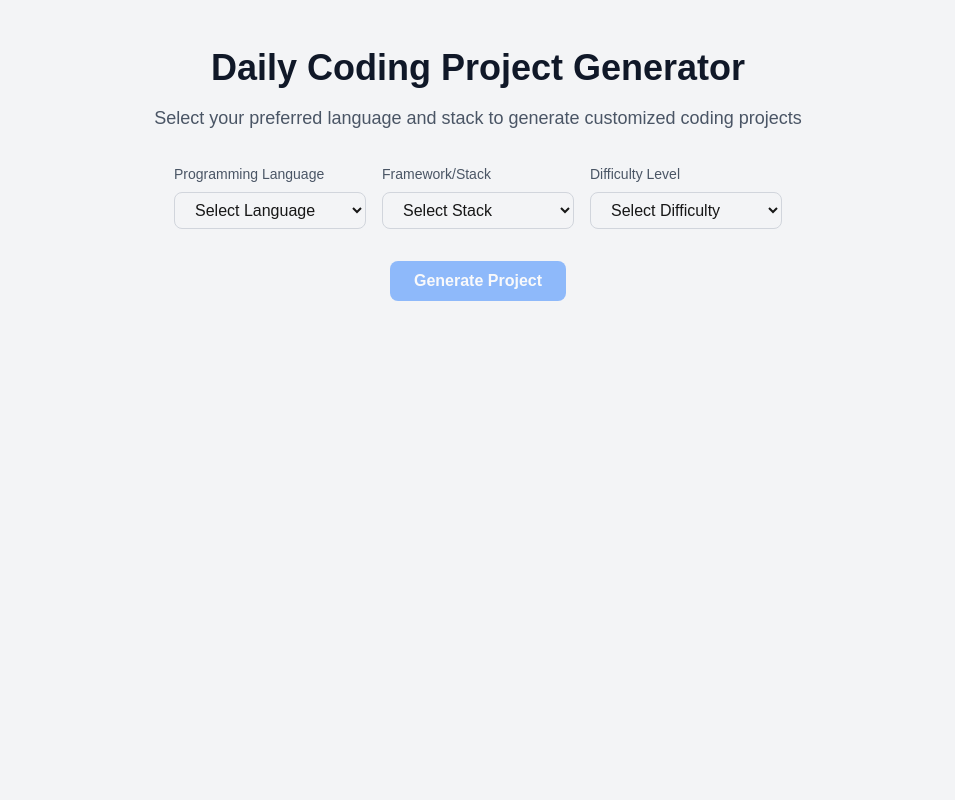
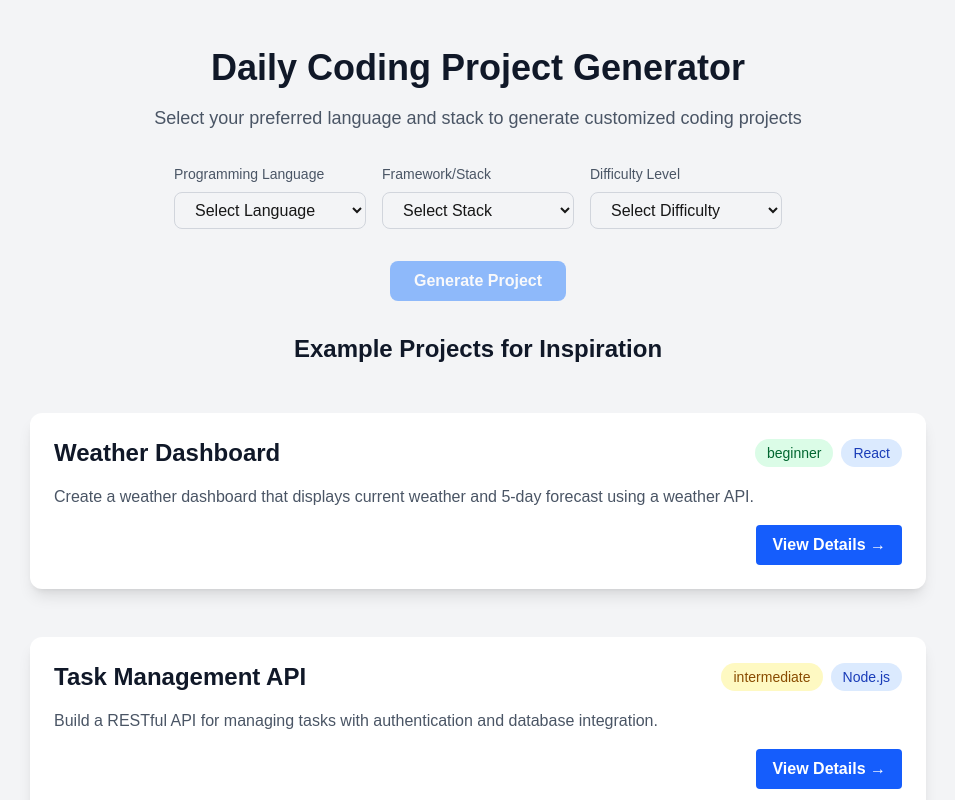
Before and after one commit to onesmuskipchumba0/nova-tasks-ai, a Next.js app: page / in a window 1280 px wide. Shown: the top 800 px of the page, without its empty margins (162-1117 px from the left). Built offline with nearby package versions, Linux system fonts and the light colour scheme.

Commit message:
fix design issues

```diff
--- a/app/page.tsx
+++ b/app/page.tsx
@@ -1,5 +1,7 @@
 'use client'
 import { useState, useEffect } from 'react';
+import { Project, sampleProjects } from '@/data/sampleProjects';
+import Link from 'next/link';
 
 interface Project {
   title: string;
@@ -7,6 +9,7 @@ interface Project {
   difficulty: 'beginner' | 'intermediate' | 'advanced';
   description: string;
   learningPoints?: string[];
+  hints?: string[];
 }
 
 const LANGUAGES = [
@@ -40,6 +43,8 @@ export default function Home() {
   const [selectedLanguage, setSelectedLanguage] = useState<string>("");
   const [selectedStack, setSelectedStack] = useState<string>("");
   const [difficultyLevel, setDifficultyLevel] = useState<string>("");
+  const [showHints, setShowHints] = useState<boolean>(false);
+  const [showingHints, setShowingHints] = useState<Record<string, boolean>>({});
 
   useEffect(() => {
     console.log('Language changed:', selectedLanguage);
@@ -93,6 +98,58 @@ export default function Home() {
     } finally {
       setLoading(false);
     }
+  };
+
+  const toggleHints = (projectId: string, event: React.MouseEvent) => {
+    event.preventDefault();
+    event.stopPropagation();
+    setShowingHints(prev => ({
+      ...prev,
+      [projectId]: !prev[projectId]
+    }));
+  };
+
+  const ProjectCard = ({ project, projectId }: { project: Project, projectId: string }) => {
+    const saveAndNavigate = () => {
+      localStorage.setItem(`project-${projectId}`, JSON.stringify(project));
+    };
+
+    return (
+      <div
+        id={`project-${projectId}`}
+        className="bg-white rounded-xl shadow-lg overflow-hidden transform transition-all duration-300 hover:scale-105 hover:shadow-2xl mt-12 mb-12"
+      >
+        <div className="p-6">
+          <div className="mb-4">
+            <div className="flex justify-between items-center">
+              <h2 className="text-2xl font-bold text-gray-900">{project.title}</h2>
+              <div className="flex items-center space-x-2">
+                <span className={`px-3 py-1 rounded-full text-sm font-medium ${
+                  project.difficulty === 'beginner' ? 'bg-green-100 text-green-800' :
+                  project.difficulty === 'intermediate' ? 'bg-yellow-100 text-yellow-800' :
+                  'bg-red-100 text-red-800'
+                }`}>
+                  {project.difficulty}
+                </span>
+                <span className="inline-block px-3 py-1 bg-blue-100 text-blue-800 rounded-full text-sm font-medium">
+                  {project.technology}
+                </span>
+              </div>
+            </div>
+          </div>
+          <p className="text-gray-600 mb-4 line-clamp-3 text-start">{project.description}</p>
+          <div className="flex justify-end">
+            <Link
+              href={`/project/${projectId}`}
+              onClick={saveAndNavigate}
+              className="bg-blue-600 text-white font-semibold py-2 px-4 rounded hover:bg-blue-700 transition-colors"
+            >
+              View Details →
+            </Link>
+          </div>
+        </div>
+      </div>
+    );
   };
 
   return (
@@ -183,29 +240,33 @@ export default function Home() {
             </div>
           )}
 
-          {project && (
-            <div className="mt-8 bg-white p-6 rounded-lg shadow-lg text-left">
-              <h2 className="text-2xl font-bold mb-4">{project.title}</h2>
-              <div className="mb-4">
-                <span className="font-semibold">Technology:</span> {project.technology}
-              </div>
-              <div className="mb-4">
-                <span className="font-semibold">Difficulty:</span> {project.difficulty}
-              </div>
-              <div className="mb-4">
-                <h3 className="font-semibold mb-2">Description:</h3>
-                <p className="text-gray-700">{project.description}</p>
-              </div>
-              <div className="mb-4">
-                <h3 className="font-semibold mb-2">Key Learning Points:</h3>
-                <ul className="list-disc pl-5">
-                  {project.learningPoints?.map((point, index) => (
-                    <li key={index} className="text-gray-700">{point}</li>
-                  ))}
-                </ul>
+          <div className="mt-8">
+            <div className="grid grid-cols-1 gap-6">
+              {/* Generated Project */}
+              {project && (
+                <div>
+                  <h2 className="text-2xl font-bold text-gray-900 mb-4">
+                    Your Generated Project
+                  </h2>
+                  <ProjectCard project={project} projectId="generated" />
+                </div>
+              )}
+
+              {/* Sample Projects */}
+              <div>
+                <h2 className="text-2xl font-bold text-gray-900 mb-4">
+                  Example Projects for Inspiration
+                </h2>
+                {sampleProjects.map((project, index) => (
+                  <ProjectCard
+                    key={index}
+                    project={project}
+                    projectId={`sample-${index}`}
+                  />
+                ))}
               </div>
             </div>
-          )}
+          </div>
         </div>
       </div>
     </div>
--- /dev/null
+++ b/app/project/[id]/page.tsx
@@ -0,0 +1,110 @@
+'use client'
+import { useState, useEffect } from 'react';
+import { useParams } from 'next/navigation';
+import { Project } from '@/data/sampleProjects';
+import Link from 'next/link';
+
+export default function ProjectDetail() {
+  const params = useParams();
+  const [project, setProject] = useState<Project | null>(null);
+  const [loading, setLoading] = useState(true);
+
+  useEffect(() => {
+    const fetchProject = () => {
+      setLoading(true);
+      const projectData = localStorage.getItem(`project-${params.id}`);
+      if (projectData) {
+        setProject(JSON.parse(projectData));
+      }
+      setLoading(false);
+    };
+
+    fetchProject();
+  }, [params.id]);
+
+  if (loading) {
+    return (
+      <div className="min-h-screen bg-gray-100 flex items-center justify-center">
+        <div className="animate-spin rounded-full h-12 w-12 border-t-2 border-b-2 border-blue-500"></div>
+      </div>
+    );
+  }
+
+  if (!project) {
+    return (
+      <div className="min-h-screen bg-gray-100 py-12 px-4">
+        <div className="max-w-4xl mx-auto text-center">
+          <h1 className="text-2xl font-bold text-gray-900">Project not found</h1>
+          <Link href="/" className="text-blue-600 hover:text-blue-800 mt-4 inline-block">
+            Return to home
+          </Link>
+        </div>
+      </div>
+    );
+  }
+
+  return (
+    <div className="min-h-screen bg-gray-100 py-12 px-4">
+      <div className="max-w-4xl mx-auto">
+        <Link
+          href="/"
+          className="inline-flex items-center text-blue-600 hover:text-blue-800 mb-6"
+        >
+          ← Back to Projects
+        </Link>
+
+        <div className="bg-white rounded-xl shadow-lg overflow-hidden">
+          <div className="bg-gradient-to-r from-blue-500 to-blue-600 p-6">
+            <h1 className="text-3xl font-bold text-white">{project.title}</h1>
+            <div className="flex gap-4 mt-4">
+              <span className="px-3 py-1 bg-white/20 rounded-full text-white">
+                {project.technology}
+              </span>
+              <span className="px-3 py-1 bg-white/20 rounded-full text-white">
+                {project.difficulty}
+              </span>
+            </div>
+          </div>
+
+          <div className="p-6">
+            <section className="mb-8">
+              <h2 className="text-2xl font-bold mb-4">Description</h2>
+              <p className="text-gray-700">{project.description}</p>
+            </section>
+
+            <section className="mb-8">
+              <h2 className="text-2xl font-bold mb-4">Learning Points</h2>
+              <ul className="list-disc pl-5 space-y-2">
+                {project.learningPoints?.map((point, index) => (
+                  <li key={index} className="text-gray-700">{point}</li>
+                ))}
+              </ul>
+            </section>
+
+            {project.hints && (
+              <section className="mb-8">
+                <h2 className="text-2xl font-bold mb-4">Implementation Hints</h2>
+                <ul className="list-disc pl-5 space-y-2">
+                  {project.hints.map((hint, index) => (
+                    <li key={index} className="text-gray-700">{hint}</li>
+                  ))}
+                </ul>
+              </section>
+            )}
+
+            {project.prerequisites && (
+              <section className="mb-8">
+                <h2 className="text-2xl font-bold mb-4">Prerequisites</h2>
+                <ul className="list-disc pl-5 space-y-2">
+                  {project.prerequisites.map((req, index) => (
+                    <li key={index} className="text-gray-700">{req}</li>
+                  ))}
+                </ul>
+              </section>
+            )}
+          </div>
+        </div>
+      </div>
+    </div>
+  );
+}
--- /dev/null
+++ b/data/sampleProjects.ts
@@ -0,0 +1,62 @@
+export interface Project {
+  title: string;
+  technology: string;
+  difficulty: 'beginner' | 'intermediate' | 'advanced';
+  description: string;
+  learningPoints: string[];
+  hints?: string[];
+}
+
+export const sampleProjects: Project[] = [
+  {
+    title: "Weather Dashboard",
+    technology: "React",
+    difficulty: "beginner",
+    description: "Create a weather dashboard that displays current weather and 5-day forecast using a weather API.",
+    learningPoints: [
+      "API Integration",
+      "State Management",
+      "Async/Await",
+      "Component Design"
+    ],
+    hints: [
+      "Use OpenWeather API",
+      "Consider using React Query for data fetching",
+      "Implement error handling for API calls"
+    ]
+  },
+  {
+    title: "Task Management API",
+    technology: "Node.js",
+    difficulty: "intermediate",
+    description: "Build a RESTful API for managing tasks with authentication and database integration.",
+    learningPoints: [
+      "REST API Design",
+      "Authentication",
+      "Database Operations",
+      "Middleware Usage"
+    ],
+    hints: [
+      "Use JWT for authentication",
+      "Implement proper error handling middleware",
+      "Add input validation"
+    ]
+  },
+  {
+    title: "Real-time Chat Application",
+    technology: "Next.js",
+    difficulty: "advanced",
+    description: "Develop a real-time chat application with private rooms and file sharing capabilities.",
+    learningPoints: [
+      "WebSocket Integration",
+      "Real-time Updates",
+      "File Handling",
+      "User Authentication"
+    ],
+    hints: [
+      "Consider using Socket.io",
+      "Implement message encryption",
+      "Use proper WebSocket error handling"
+    ]
+  }
+];
--- a/package.json
+++ b/package.json
@@ -10,6 +10,7 @@
   },
   "dependencies": {
     "next": "15.2.2",
+    "next-navigation": "^1.0.6",
     "openai": "^4.87.4",
     "react": "^19.0.0",
     "react-dom": "^19.0.0"
--- a/utils/openai.ts
+++ b/utils/openai.ts
@@ -23,7 +23,8 @@ export async function OpenAIModel(prompt: string = "Generate a coding project"){
           "description": "Detailed project description",
           "learningPoints": ["array", "of", "learning", "points"],
           "estimatedTime": "estimated completion time",
-          "prerequisites": ["required", "skills", "or", "knowledge"]
+          "prerequisites": ["required", "skills", "or", "knowledge"],
+          "hints": ["helpful", "implementation", "tips"]
         }`;
 
         console.log('OpenAI: Sending request to API');
```
Also changed, not shown: 1 other file (tests, documents, lock files or other folders).
